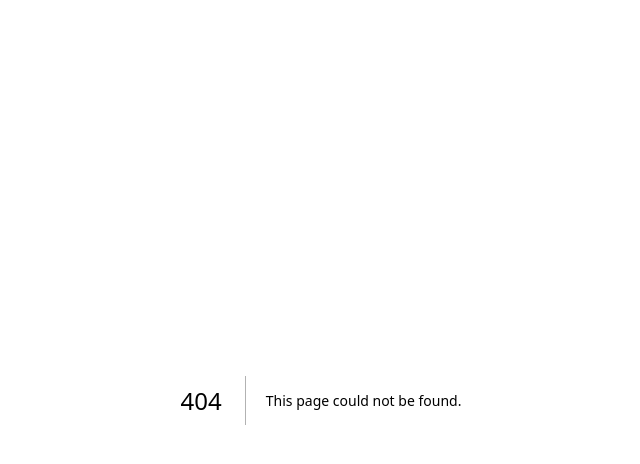
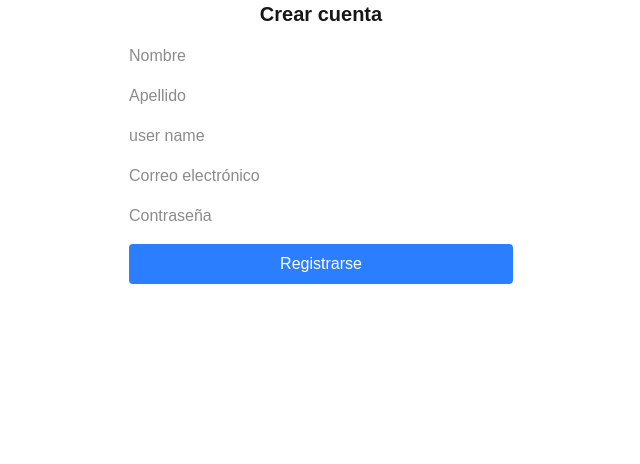
Before and after one commit to gabbriel95/mini-chat-front, a Next.js app: page /auth/new-account in a window 1280 px wide. Before the commit this address had no page. Shown: the top 464 px of the page, without its empty margins (319-959 px from the left). Built offline with nearby package versions, Linux system fonts and the light colour scheme.

Commit message:
first commit

```diff
--- /dev/null
+++ b/src/app/auth/layout.tsx
@@ -0,0 +1,22 @@
+"use client";
+
+import { redirect } from "next/navigation";
+import { useAuthStore } from "../stores/auth/authStore";
+
+export default function AuthLayout({
+  children,
+}: {
+  children: React.ReactNode;
+}) {
+  const user = useAuthStore((state) => state.user);
+
+  if (user) {
+    redirect("/");
+  }
+
+  return (
+    <main>
+      <div>{children}</div>
+    </main>
+  );
+}
--- /dev/null
+++ b/src/app/auth/login/page.tsx
@@ -0,0 +1,5 @@
+import LoginForm from "./ui/LoginForm";
+
+export default function LoginPage() {
+  return <LoginForm />;
+}
--- /dev/null
+++ b/src/app/auth/login/ui/LoginForm.tsx
@@ -0,0 +1,83 @@
+"use client";
+
+import { useForm } from "react-hook-form";
+import { useState } from "react";
+import { useRouter } from "next/navigation";
+import { useAuthStore } from "@/app/stores/auth/authStore";
+
+type FormData = {
+  email: string;
+  password: string;
+};
+
+export default function LoginForm() {
+  const { register, handleSubmit } = useForm<FormData>();
+  const [error, setError] = useState("");
+  const router = useRouter();
+  const setUser = useAuthStore((state) => state.setUser);
+
+  const onSubmit = async (data: FormData) => {
+    try {
+      const res = await fetch("http://localhost:3000/auth/login", {
+        method: "POST",
+        headers: { "Content-Type": "application/json" },
+        body: JSON.stringify(data),
+      });
+
+      if (!res.ok) throw new Error("Login fallido");
+
+      const result = await res.json();
+
+      // Guardar el token en localStorage
+      localStorage.setItem("token", result.token);
+
+      // Podés guardar el usuario también si querés:
+      // localStorage.setItem('user', JSON.stringify(result))
+      setUser(result);
+      router.push("/");
+    } catch (err) {
+      setError(err as string);
+      setError("Correo o contraseña incorrectos");
+    }
+  };
+
+  return (
+    <div className="min-h-screen flex items-center justify-center bg-gray-100">
+      <form
+        onSubmit={handleSubmit(onSubmit)}
+        className="bg-white p-8 rounded shadow-md w-80"
+      >
+        <h1 className="text-2xl font-bold mb-4 text-center">Iniciar sesión</h1>
+
+        <input
+          type="email"
+          {...register("email")}
+          placeholder="Correo electrónico"
+          className="w-full mb-4 px-3 py-2 border rounded"
+        />
+
+        <input
+          type="password"
+          {...register("password")}
+          placeholder="Contraseña"
+          className="w-full mb-4 px-3 py-2 border rounded"
+        />
+
+        {error && <p className="text-red-500 text-sm mb-4">{error}</p>}
+
+        <button
+          type="submit"
+          className="w-full bg-blue-600 text-white py-2 rounded hover:bg-blue-700 transition"
+        >
+          Entrar
+        </button>
+        <p className="text-sm text-center mt-4">
+          ¿No tenés cuenta?{" "}
+          <a href="/auth/new-account" className="text-blue-500 underline">
+            Crear cuenta
+          </a>
+        </p>
+      </form>
+    </div>
+  );
+}
--- /dev/null
+++ b/src/app/auth/new-account/page.tsx
@@ -0,0 +1,106 @@
+"use client";
+
+import { useState } from "react";
+import { useRouter } from "next/navigation";
+import { useAuthStore } from "@/app/stores/auth/authStore";
+
+export default function RegisterPage() {
+  const router = useRouter();
+  const setUser = useAuthStore((state) => state.setUser);
+
+  const [form, setForm] = useState({
+    name: "",
+    lastName: "",
+    username: "",
+    email: "",
+    password: "",
+  });
+
+  const [error, setError] = useState("");
+
+  const handleChange = (e: React.ChangeEvent<HTMLInputElement>) => {
+    setForm({ ...form, [e.target.name]: e.target.value });
+  };
+
+  const handleSubmit = async (e: React.FormEvent) => {
+    e.preventDefault();
+    setError("");
+
+    try {
+      const res = await fetch("http://localhost:3000/auth/register", {
+        method: "POST",
+        headers: {
+          "Content-Type": "application/json",
+        },
+        body: JSON.stringify(form),
+      });
+
+      if (!res.ok) throw new Error("Registro fallido");
+
+      const data = await res.json();
+      setUser(data);
+      router.push("/");
+    } catch (err) {
+      setError(err as string);
+      setError("No se pudo registrar el usuario");
+    }
+  };
+
+  return (
+    <div className="flex flex-col items-center justify-center">
+      <h1 className="text-xl font-bold mb-4">Crear cuenta</h1>
+      <form
+        onSubmit={handleSubmit}
+        className="flex flex-col gap-4 w-full max-w-sm"
+      >
+        <input
+          type="text"
+          name="name"
+          placeholder="Nombre"
+          value={form.name}
+          onChange={handleChange}
+          required
+        />
+        <input
+          type="text"
+          name="lastName"
+          placeholder="Apellido"
+          value={form.lastName}
+          onChange={handleChange}
+          required
+        />
+        <input
+          type="text"
+          name="username"
+          placeholder="user name"
+          value={form.username}
+          onChange={handleChange}
+          required
+        />
+        <input
+          type="email"
+          name="email"
+          placeholder="Correo electrónico"
+          value={form.email}
+          onChange={handleChange}
+          required
+        />
+        <input
+          type="password"
+          name="password"
+          placeholder="Contraseña"
+          value={form.password}
+          onChange={handleChange}
+          required
+        />
+        <button
+          type="submit"
+          className="bg-blue-500 text-white py-2 rounded hover:bg-blue-600"
+        >
+          Registrarse
+        </button>
+        {error && <p className="text-red-500 text-sm">{error}</p>}
+      </form>
+    </div>
+  );
+}
--- a/src/app/page.tsx
+++ b/src/app/page.tsx
@@ -1,103 +1,15 @@
-import Image from "next/image";
+"use client";
+
+import { useAuthStore } from "./stores/auth/authStore";
 
 export default function Home() {
+  const user = useAuthStore((state) => state.user);
+
   return (
-    <div className="grid grid-rows-[20px_1fr_20px] items-center justify-items-center min-h-screen p-8 pb-20 gap-16 sm:p-20 font-[family-name:var(--font-geist-sans)]">
-      <main className="flex flex-col gap-[32px] row-start-2 items-center sm:items-start">
-        <Image
-          className="dark:invert"
-          src="/next.svg"
-          alt="Next.js logo"
-          width={180}
-          height={38}
-          priority
-        />
-        <ol className="list-inside list-decimal text-sm/6 text-center sm:text-left font-[family-name:var(--font-geist-mono)]">
-          <li className="mb-2 tracking-[-.01em]">
-            Get started by editing{" "}
-            <code className="bg-black/[.05] dark:bg-white/[.06] px-1 py-0.5 rounded font-[family-name:var(--font-geist-mono)] font-semibold">
-              src/app/page.tsx
-            </code>
-            .
-          </li>
-          <li className="tracking-[-.01em]">
-            Save and see your changes instantly.
-          </li>
-        </ol>
-
-        <div className="flex gap-4 items-center flex-col sm:flex-row">
-          <a
-            className="rounded-full border border-solid border-transparent transition-colors flex items-center justify-center bg-foreground text-background gap-2 hover:bg-[#383838] dark:hover:bg-[#ccc] font-medium text-sm sm:text-base h-10 sm:h-12 px-4 sm:px-5 sm:w-auto"
-            href="https://vercel.com/new?utm_source=create-next-app&utm_medium=appdir-template-tw&utm_campaign=create-next-app"
-            target="_blank"
-            rel="noopener noreferrer"
-          >
-            <Image
-              className="dark:invert"
-              src="/vercel.svg"
-              alt="Vercel logomark"
-              width={20}
-              height={20}
-            />
-            Deploy now
-          </a>
-          <a
-            className="rounded-full border border-solid border-black/[.08] dark:border-white/[.145] transition-colors flex items-center justify-center hover:bg-[#f2f2f2] dark:hover:bg-[#1a1a1a] hover:border-transparent font-medium text-sm sm:text-base h-10 sm:h-12 px-4 sm:px-5 w-full sm:w-auto md:w-[158px]"
-            href="https://nextjs.org/docs?utm_source=create-next-app&utm_medium=appdir-template-tw&utm_campaign=create-next-app"
-            target="_blank"
-            rel="noopener noreferrer"
-          >
-            Read our docs
-          </a>
-        </div>
-      </main>
-      <footer className="row-start-3 flex gap-[24px] flex-wrap items-center justify-center">
-        <a
-          className="flex items-center gap-2 hover:underline hover:underline-offset-4"
-          href="https://nextjs.org/learn?utm_source=create-next-app&utm_medium=appdir-template-tw&utm_campaign=create-next-app"
-          target="_blank"
-          rel="noopener noreferrer"
-        >
-          <Image
-            aria-hidden
-            src="/file.svg"
-            alt="File icon"
-            width={16}
-            height={16}
-          />
-          Learn
-        </a>
-        <a
-          className="flex items-center gap-2 hover:underline hover:underline-offset-4"
-          href="https://vercel.com/templates?framework=next.js&utm_source=create-next-app&utm_medium=appdir-template-tw&utm_campaign=create-next-app"
-          target="_blank"
-          rel="noopener noreferrer"
-        >
-          <Image
-            aria-hidden
-            src="/window.svg"
-            alt="Window icon"
-            width={16}
-            height={16}
-          />
-          Examples
-        </a>
-        <a
-          className="flex items-center gap-2 hover:underline hover:underline-offset-4"
-          href="https://nextjs.org?utm_source=create-next-app&utm_medium=appdir-template-tw&utm_campaign=create-next-app"
-          target="_blank"
-          rel="noopener noreferrer"
-        >
-          <Image
-            aria-hidden
-            src="/globe.svg"
-            alt="Globe icon"
-            width={16}
-            height={16}
-          />
-          Go to nextjs.org →
-        </a>
-      </footer>
+    <div>
+      <h1>Bienvenido, {user?.fullName}</h1>
+      <p>Rol: {user?.roles.join(", ")}</p>
+      <p>Email: {user?.email}</p>
     </div>
   );
 }
--- /dev/null
+++ b/src/app/stores/auth/authStore.ts
@@ -0,0 +1,31 @@
+// stores/authStore.ts
+import { create } from "zustand";
+import { persist } from "zustand/middleware";
+
+interface User {
+  id: string;
+  email: string;
+  fullName: string;
+  roles: string[];
+  token: string;
+}
+
+interface AuthState {
+  user: User | null;
+  setUser: (user: User) => void;
+  logout: () => void;
+}
+
+export const useAuthStore = create<AuthState>()(
+  persist(
+    (set) => ({
+      user: null,
+      setUser: (user) => set({ user }),
+      logout: () => set({ user: null }),
+    }),
+    {
+      name: "auth-storage", // nombre en localStorage
+      partialize: (state) => ({ user: state.user }), // qué guardar
+    }
+  )
+);
```
Also changed, not shown: package.json (+7 -5 lines), 1 other file (tests, documents, lock files or other folders).
